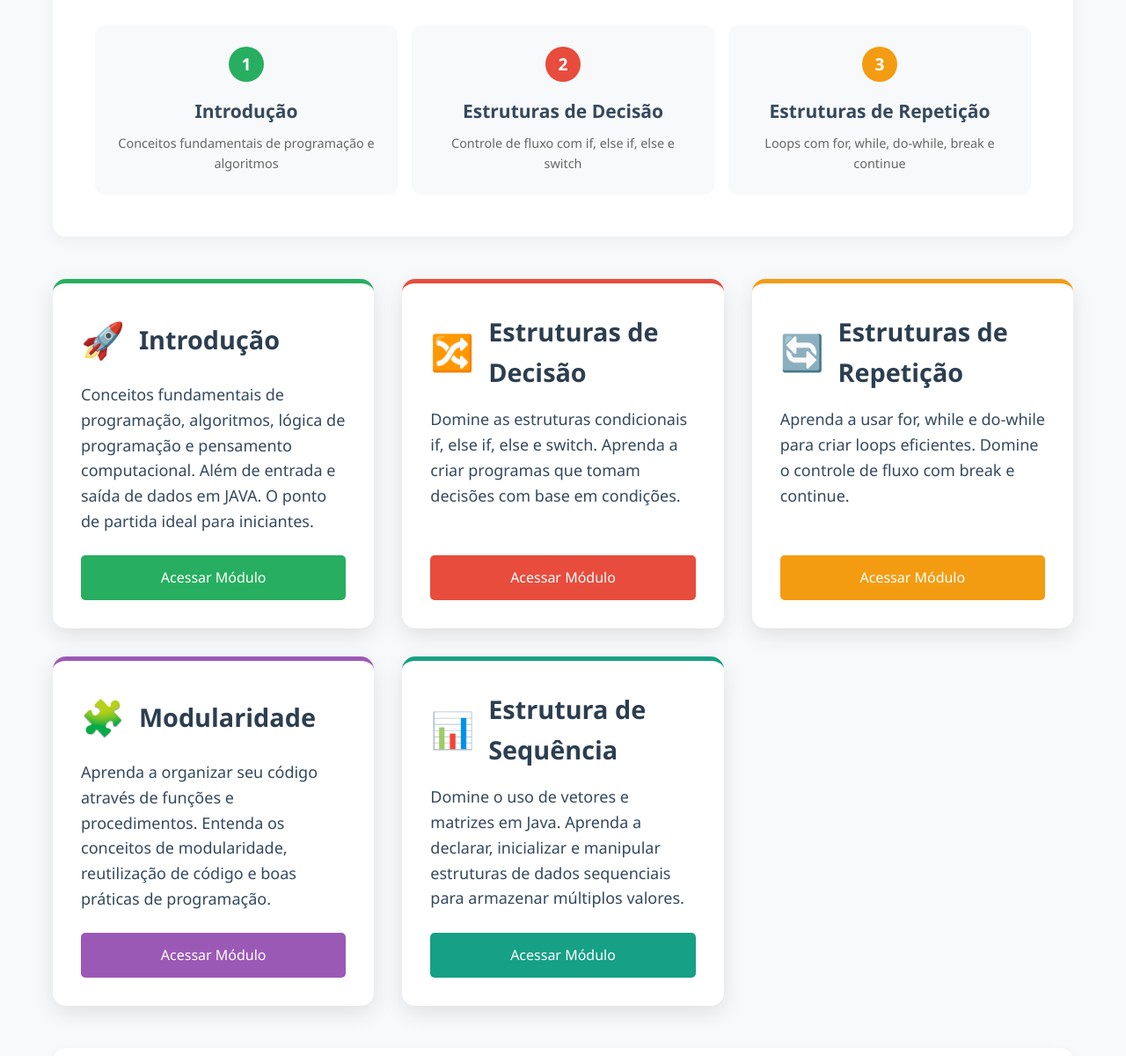
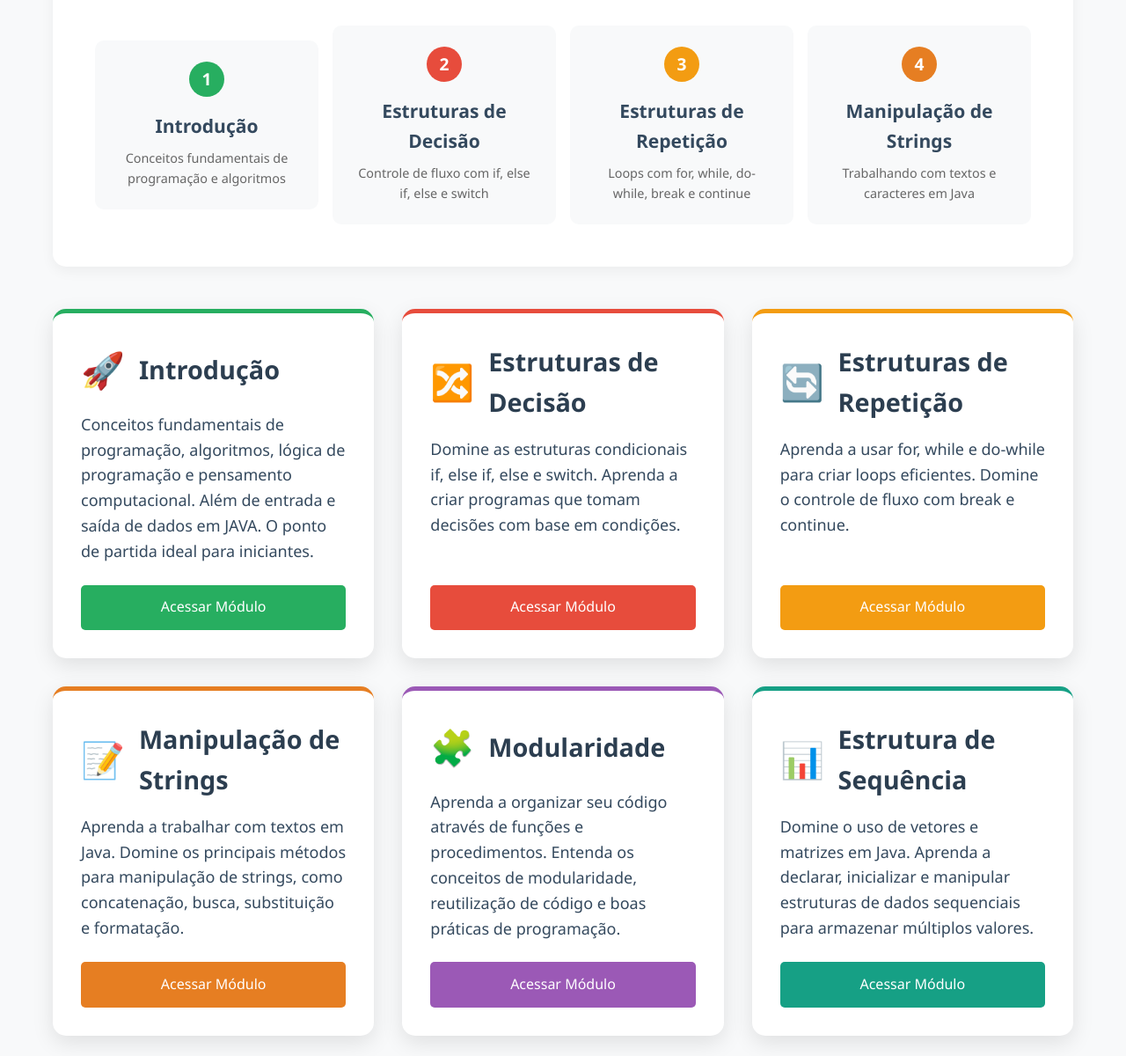
Before and after one commit to gersonferreirarn/gersonferreirarn.github.io, a plain HTML site: page java/index.html in a window 1280 px wide. Shown: the part 460-1660 px from the top of the page at 88% size. Drawn offline with Linux system fonts and the light colour scheme.

Commit message:
Update index.html

```diff
--- a/java/index.html
+++ b/java/index.html
@@ -13,6 +13,7 @@
             --danger: #e74c3c;
             --modular: #9b59b6; /* Nova cor para modularidade */
             --sequence: #16a085; /* Nova cor para estrutura de sequência */
+            --string: #e67e22; /* Nova cor para strings */
             --light: #ecf0f1;
             --dark: #34495e;
             --font-size-base: 18px;
@@ -172,6 +173,15 @@
         .topic-card.sequence .btn:hover {
             background-color: #138d75;
         }
+        .topic-card.string {
+            border-top-color: var(--string);
+        }
+        .topic-card.string .btn {
+            background-color: var(--string);
+        }
+        .topic-card.string .btn:hover {
+            background-color: #d35400;
+        }
         .features-section {
             background-color: white;
             border-radius: 15px;
@@ -266,6 +276,9 @@
         }
         .path-step.loop .path-step-number {
             background-color: var(--warning);
+        }
+        .path-step.string .path-step-number {
+            background-color: var(--string);
         }
         .path-step h3 {
             color: var(--dark);
@@ -374,6 +387,11 @@
                     <h3>Estruturas de Repetição</h3>
                     <p>Loops com for, while, do-while, break e continue</p>
                 </div>
+                <div class="path-step string">
+                    <div class="path-step-number">4</div>
+                    <h3>Manipulação de Strings</h3>
+                    <p>Trabalhando com textos e caracteres em Java</p>
+                </div>
             </div>
         </section>
 
@@ -394,6 +412,12 @@
                 <h3><span class="icon">🔄</span> Estruturas de Repetição</h3>
                 <p>Aprenda a usar for, while e do-while para criar loops eficientes. Domine o controle de fluxo com break e continue.</p>
                 <a href="repeticao.html" class="btn">Acessar Módulo</a>
+            </div>
+
+            <div class="topic-card string">
+                <h3><span class="icon">📝</span> Manipulação de Strings</h3>
+                <p>Aprenda a trabalhar com textos em Java. Domine os principais métodos para manipulação de strings, como concatenação, busca, substituição e formatação.</p>
+                <a href="string.html" class="btn">Acessar Módulo</a>
             </div>
 
             <div class="topic-card modular">
```
